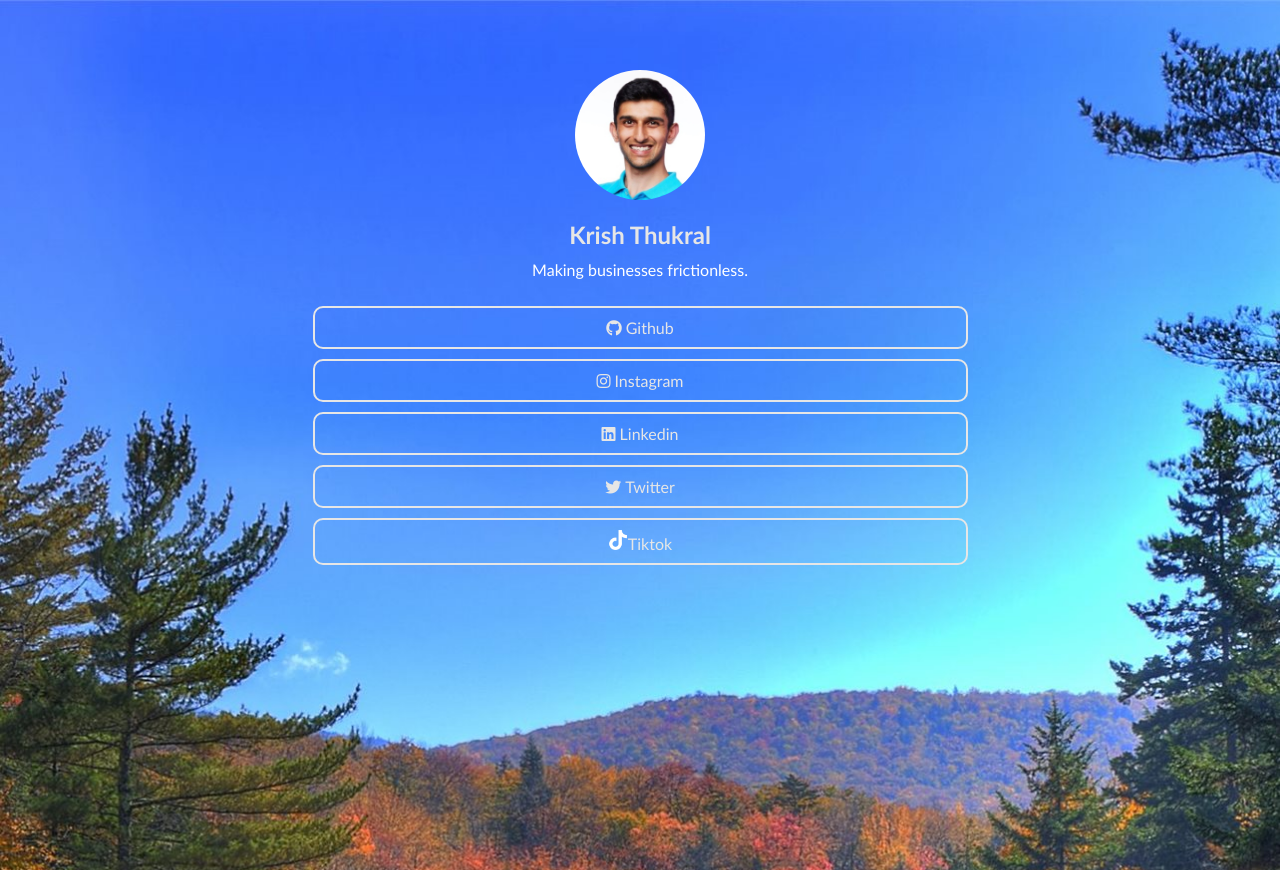
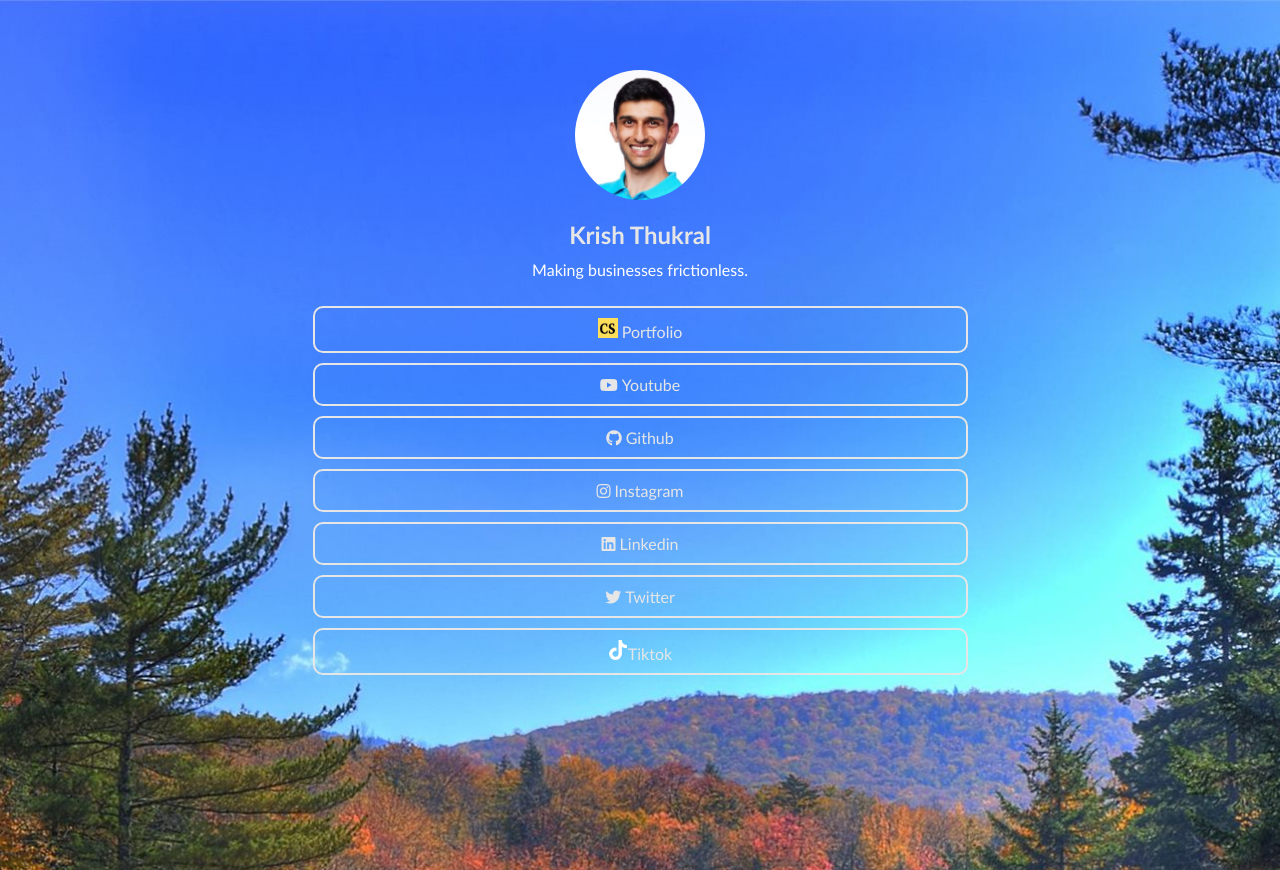
Before and after one commit to krishcsX/krishcsX.github.io, a plain HTML site: page index.html in a window 1280 px wide. Drawn offline with Linux system fonts and the light colour scheme.

Commit message:
added youtube

```diff
--- a/index.html
+++ b/index.html
@@ -25,6 +25,12 @@
     </div>
 
     <div class="links">
+        <a class="link" href="https://krishcs.com/" target="_blank">
+            <img width="20px" height="20px" class="sociallogo" src="images/cs.jpg"/> Portfolio
+        </a>
+        <a class="link" href="https://www.youtube.com/@cskrish" target="_blank">
+            <i class="fab fa-youtube">&nbsp;</i>Youtube
+        </a>
         <a class="link" href="https://github.com/krishthukral" target="_blank">
             <i class="fab fa-github">&nbsp;</i>Github
         </a>
```
Also changed, not shown: 1 other file.
